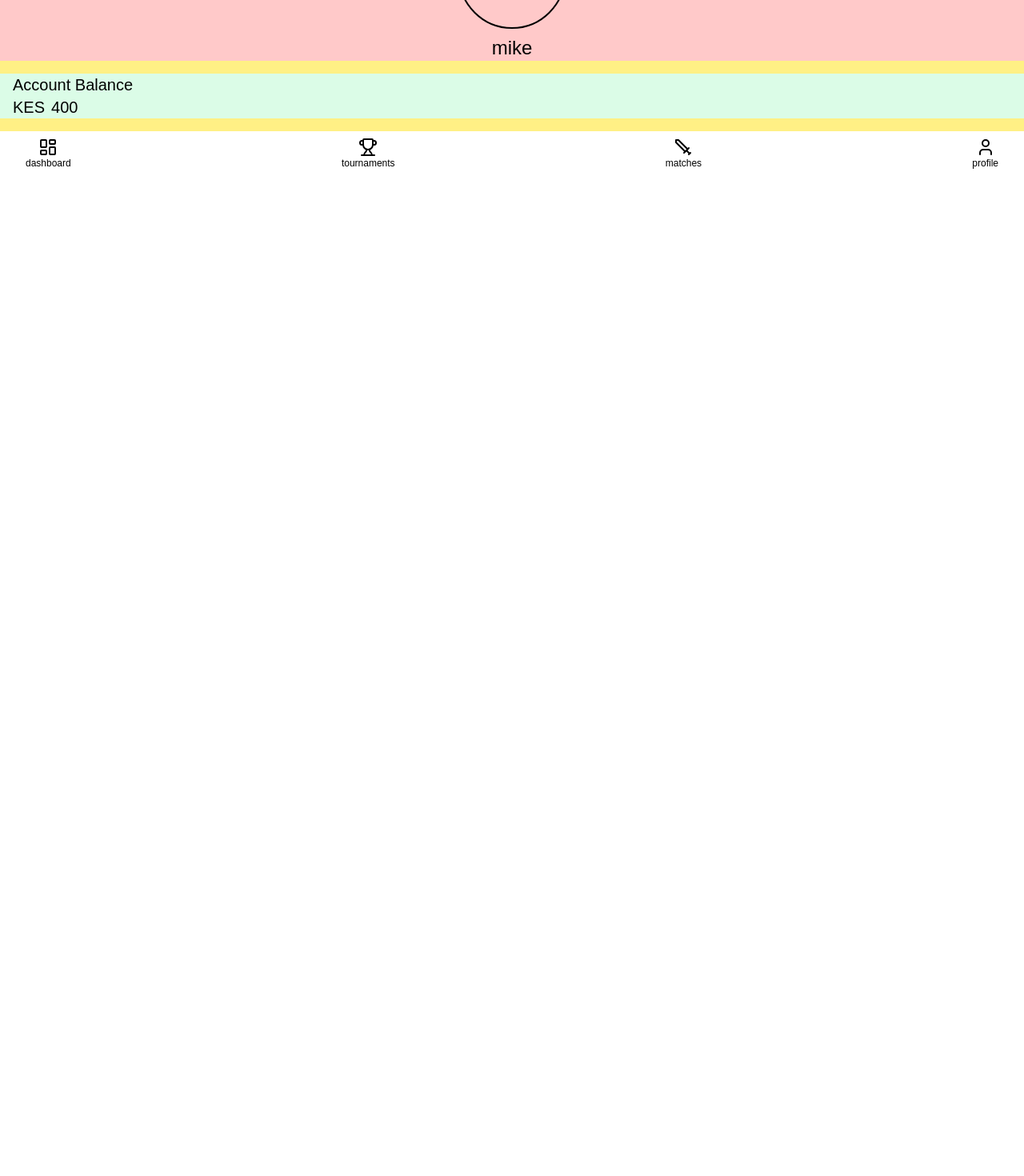
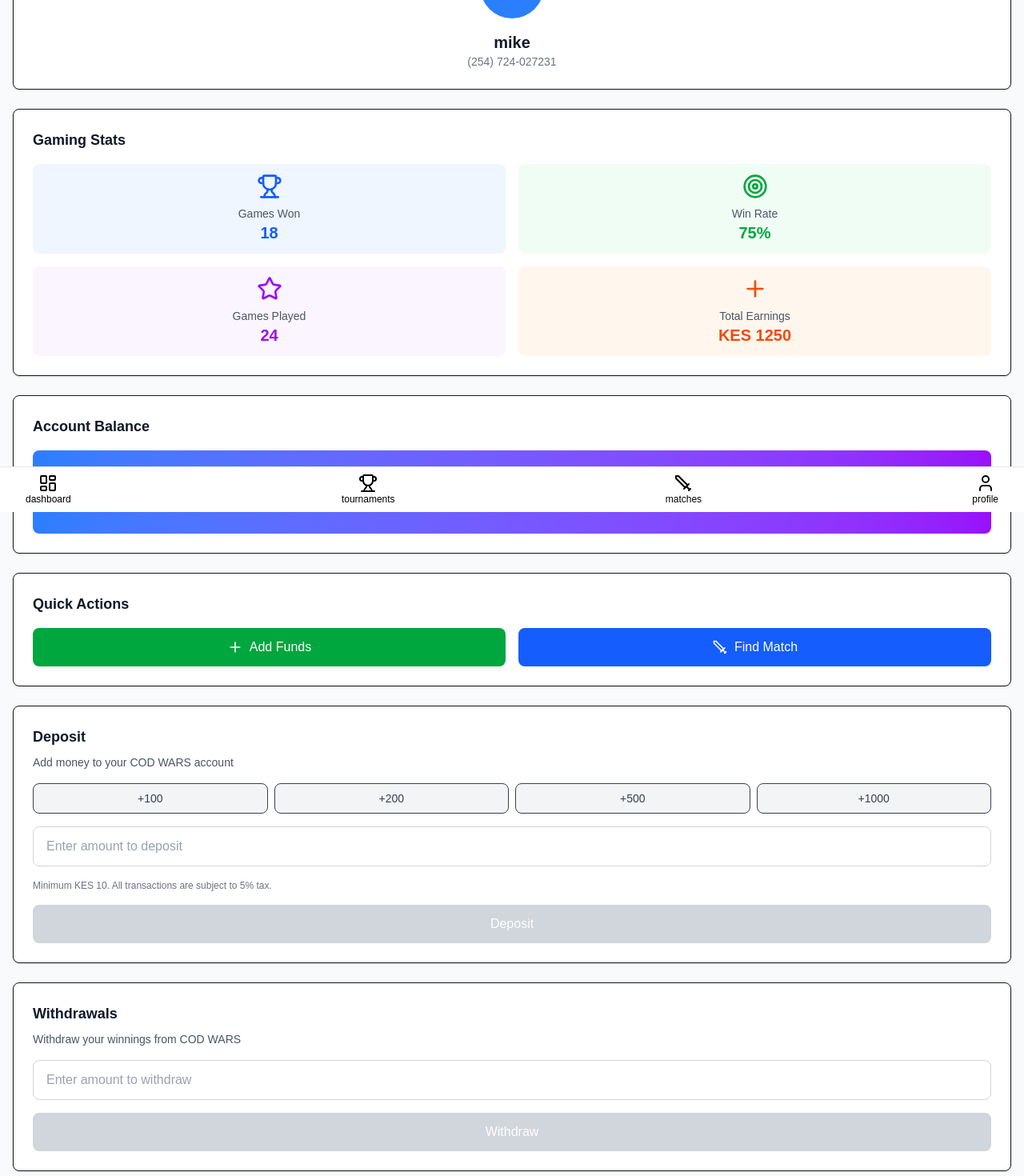
Before and after one commit to John-hack321/ultraviolet_gaming_frontend, a Next.js app: page /profile in a window 1280 px wide. Shown: the part 160-1630 px from the top of the page at 80% size. Before the commit the page ends 800 px from the top, so only its background shows below. Built offline with nearby package versions, Linux system fonts and the light colour scheme.

Commit message:
building logic

```diff
--- a/src/app/profile/page.tsx
+++ b/src/app/profile/page.tsx
@@ -1,45 +1,197 @@
 'use client'
 import Header from "../components/header";
 import NavBar from "../components/navBar";
-import {User} from 'lucide-react';
+import { User, Plus, Trophy, Target, Star , Sword } from 'lucide-react';
+import { useState } from 'react';
+import {useForm} from "react-hook-form";
+import { TransactionFormValues, transactoinSchema } from "../schemas/auth";
+import { zodResolver } from "@hookform/resolvers/zod";
 
-export default function ProfilePage(){
+
+export default function ProfilePage() {
+    const [depositAmount, setDepositAmount] = useState('');
+    const [withdrawAmount, setWithdrawAmount] = useState('');
 
     const dummy_data = {
-        'balance' : 400,
-        'username' : "mike",
+        'balance': 400,
+        'username': "mike",
+        'phone': "(254) 724-027231",
+        'gamesPlayed': 24,
+        'wins': 18,
+        'winRate': 75,
+        'totalEarnings': 1250
     }
+
+    const quickDepositAmounts = [100, 200, 500, 1000];
+
+    const handleQuickDeposit = (amount: number) => {
+        setDepositAmount(amount.toString());
+    };
+
+
+
+    const handleDeposit = () => {
+        console.log(`Depositing KES ${depositAmount}`);
+        // Add deposit logic here
+    };
+
+
+    const handleWithdraw = () => {
+        console.log(`Withdrawing KES ${withdrawAmount}`);
+        // Add withdrawal logic here
+    };
+
     return (
-        <div className = "min-h-screen flex-col  bg-white">
-            <div className = "mt-0 sticky justify-start backdrop-blur w-full bg-blue-400">
-            <Header/>
+        <div className="min-h-screen flex flex-col bg-gray-50">
+            {/* Header */}
+            <div className="sticky top-0 z-10 bg-white shadow-sm">
+                <Header />
             </div>
-            <div className = "flex flex-col justify-between space-y-4 bg-yellow-200">
-                <div className = "flex flex-col bg-red-200 items-center">
-                    <div className = "text-black  p-10 rounded-full border-2  ">
-                        <User size={50} color="black"  />
-                    </div>
-                    <p className = "text-black text-2xl mt-2 ">
-                        {dummy_data.username}</p>
-                </div>
-                <div className = "bg-green-100">
-                    <div>
-                        {/* the account balance will go here */}
-                        <h1 className = "text-black text-xl ml-4">Account Balance</h1>
-                        <p className = "text-black text-xl ml-4">
-                        <span className = "mr-2">KES</span>{dummy_data.balance}</p>
-                    </div>
-                    <div>
-                        {/* this part will be for a form for depositing and withdrawing money */}
+
+            {/* Main Content */}
+            <div className="flex-1 p-4 space-y-6">
+                {/* Profile Section */}
+                <div className="bg-white rounded-lg shadow-sm border p-6">
+                    <div className="flex flex-col items-center space-y-4">
+                        <div className="w-20 h-20 bg-blue-500 rounded-full flex items-center justify-center">
+                            <User size={40} color="white" />
+                        </div>
+                        <div className="text-center">
+                            <h2 className="text-gray-900 text-xl font-semibold">{dummy_data.username}</h2>
+                            <p className="text-gray-500 text-sm">{dummy_data.phone}</p>
+                        </div>
                     </div>
                 </div>
-                <div>
 
+                {/* Gaming Stats */}
+                <div className="bg-white rounded-lg shadow-sm border p-6">
+                    <h3 className="text-gray-900 text-lg font-semibold mb-4">Gaming Stats</h3>
+                    <div className="grid grid-cols-2 gap-4">
+                        <div className="text-center p-3 bg-blue-50 rounded-lg">
+                            <Trophy className="w-8 h-8 text-blue-600 mx-auto mb-2" />
+                            <p className="text-sm text-gray-600">Games Won</p>
+                            <p className="text-xl font-bold text-blue-600">{dummy_data.wins}</p>
+                        </div>
+                        <div className="text-center p-3 bg-green-50 rounded-lg">
+                            <Target className="w-8 h-8 text-green-600 mx-auto mb-2" />
+                            <p className="text-sm text-gray-600">Win Rate</p>
+                            <p className="text-xl font-bold text-green-600">{dummy_data.winRate}%</p>
+                        </div>
+                        <div className="text-center p-3 bg-purple-50 rounded-lg">
+                            <Star className="w-8 h-8 text-purple-600 mx-auto mb-2" />
+                            <p className="text-sm text-gray-600">Games Played</p>
+                            <p className="text-xl font-bold text-purple-600">{dummy_data.gamesPlayed}</p>
+                        </div>
+                        <div className="text-center p-3 bg-orange-50 rounded-lg">
+                            <Plus className="w-8 h-8 text-orange-600 mx-auto mb-2" />
+                            <p className="text-sm text-gray-600">Total Earnings</p>
+                            <p className="text-xl font-bold text-orange-600">KES {dummy_data.totalEarnings}</p>
+                        </div>
+                    </div>
+                </div>
+
+                {/* Account Balance */}
+                <div className="bg-white rounded-lg shadow-sm border p-6">
+                    <h3 className="text-gray-900 text-lg font-semibold mb-4">Account Balance</h3>
+                    <div className="bg-gradient-to-r from-blue-500 to-purple-600 rounded-lg p-6 text-white">
+                        <div className="flex justify-between items-center">
+                            <div>
+                                <p className="text-blue-100 text-sm">Available Balance</p>
+                                <p className="text-3xl font-bold">
+                                    <span className="text-lg">KES</span> {dummy_data.balance}
+                                </p>
+                            </div>
+                            <div className="text-right">
+                                <p className="text-blue-100 text-sm">Ready to Stake</p>
+                                <p className="text-xl font-semibold">COD WARS</p>
+                            </div>
+                        </div>
+                    </div>
+                </div>
+
+                {/* Quick Actions */}
+                <div className="bg-white rounded-lg shadow-sm border p-6">
+                    <h3 className="text-gray-900 text-lg font-semibold mb-4">Quick Actions</h3>
+                    <div className="grid grid-cols-2 gap-4">
+                        <button className="bg-green-600 hover:bg-green-700 text-white py-3 px-4 rounded-lg font-medium transition-colors flex items-center justify-center">
+                            <Plus size={20} className="mr-2" />
+                            Add Funds
+                        </button>
+                        <button className="bg-blue-600 hover:bg-blue-700 text-white py-3 px-4 rounded-lg font-medium transition-colors flex items-center justify-center">
+                            <Sword size={20} className="mr-2" />
+                            Find Match
+                        </button>
+                    </div>
+                </div>
+
+                {/* Deposit Section */}
+                <div className="bg-white rounded-lg shadow-sm border p-6">
+                    <h3 className="text-gray-900 text-lg font-semibold mb-2">Deposit</h3>
+                    <p className="text-gray-600 text-sm mb-4">Add money to your COD WARS account</p>
+
+                    {/* Quick Deposit Buttons */}
+                    <div className="grid grid-cols-4 gap-2 mb-4">
+                        {quickDepositAmounts.map(amount => (
+                            <button
+                                key={amount}
+                                onClick={() => handleQuickDeposit(amount)}
+                                className="bg-gray-100 hover:bg-gray-200 text-gray-700 py-2 px-3 rounded-lg text-sm font-medium transition-colors border"
+                            >
+                                +{amount}
+                            </button>
+                        ))}
+                    </div>
+
+                    {/* Deposit Input */}
+                    <div className="space-y-4">
+                        <input
+                            type="number"
+                            placeholder="Enter amount to deposit"
+                            value={depositAmount}
+                            onChange={(e) => setDepositAmount(e.target.value)}
+                            className="w-full bg-white text-gray-900 placeholder-gray-400 border border-gray-300 rounded-lg px-4 py-3 focus:outline-none focus:ring-2 focus:ring-blue-500 focus:border-transparent"
+                        />
+                        <p className="text-xs text-gray-500">
+                            Minimum KES 10. All transactions are subject to 5% tax.
+                        </p>
+                        <button
+                            onClick={handleDeposit}
+                            disabled={!depositAmount || parseFloat(depositAmount) < 10}
+                            className="w-full bg-green-600 hover:bg-green-700 disabled:bg-gray-300 disabled:cursor-not-allowed text-white py-3 px-4 rounded-lg font-medium transition-colors"
+                        >
+                            Deposit
+                        </button>
+                    </div>
+                </div>
+
+                {/* Withdrawal Section */}
+                <div className="bg-white rounded-lg shadow-sm border p-6">
+                    <h3 className="text-gray-900 text-lg font-semibold mb-2">Withdrawals</h3>
+                    <p className="text-gray-600 text-sm mb-4">Withdraw your winnings from COD WARS</p>
+
+                    <div className="space-y-4">
+                        <input
+                            type="number"
+                            placeholder="Enter amount to withdraw"
+                            value={withdrawAmount}
+                            onChange={(e) => setWithdrawAmount(e.target.value)}
+                            className="w-full bg-white text-gray-900 placeholder-gray-400 border border-gray-300 rounded-lg px-4 py-3 focus:outline-none focus:ring-2 focus:ring-blue-500 focus:border-transparent"
+                        />
+                        <button
+                            onClick={handleWithdraw}
+                            disabled={!withdrawAmount || parseFloat(withdrawAmount) <= 0}
+                            className="w-full bg-blue-600 hover:bg-blue-700 disabled:bg-gray-300 disabled:cursor-not-allowed text-white py-3 px-4 rounded-lg font-medium transition-colors"
+                        >
+                            Withdraw
+                        </button>
+                    </div>
                 </div>
             </div>
-            <div className = "mb-0 sticky w-full ">
-            <NavBar/>
+
+            {/* Navigation Bar */}
+            <div className="sticky bottom-0 z-10 bg-white border-t border-gray-200">
+                <NavBar />
             </div>
         </div>
-    )
+    );
 }
--- a/src/app/schemas/auth.ts
+++ b/src/app/schemas/auth.ts
@@ -1,3 +1,4 @@
+import { transferableAbortController } from "util";
 import {z} from "zod";
 
 export const signInSchema = z.object({
@@ -12,10 +13,15 @@ export const signUpSchema = z.object({
     password : z.string().min(6, "please enter a password , must be atleast 6 characters"),
 })
 
+export const transactoinSchema = z.object({
+    money : z.number().int().min(1 , {message : "amount must be a whole number greater than 0"})
+})
+
 // in order to use these schmeas we will have to export them
 
 export type signInFormValues = z.infer<typeof signInSchema>
 export type SignUpFormValues = z.infer<typeof signUpSchema>
+export type TransactionFormValues = z.infer<typeof transactoinSchema >
 
 {/*
     so aa seen zod is the best in handling user forms and doing everything form related
```
